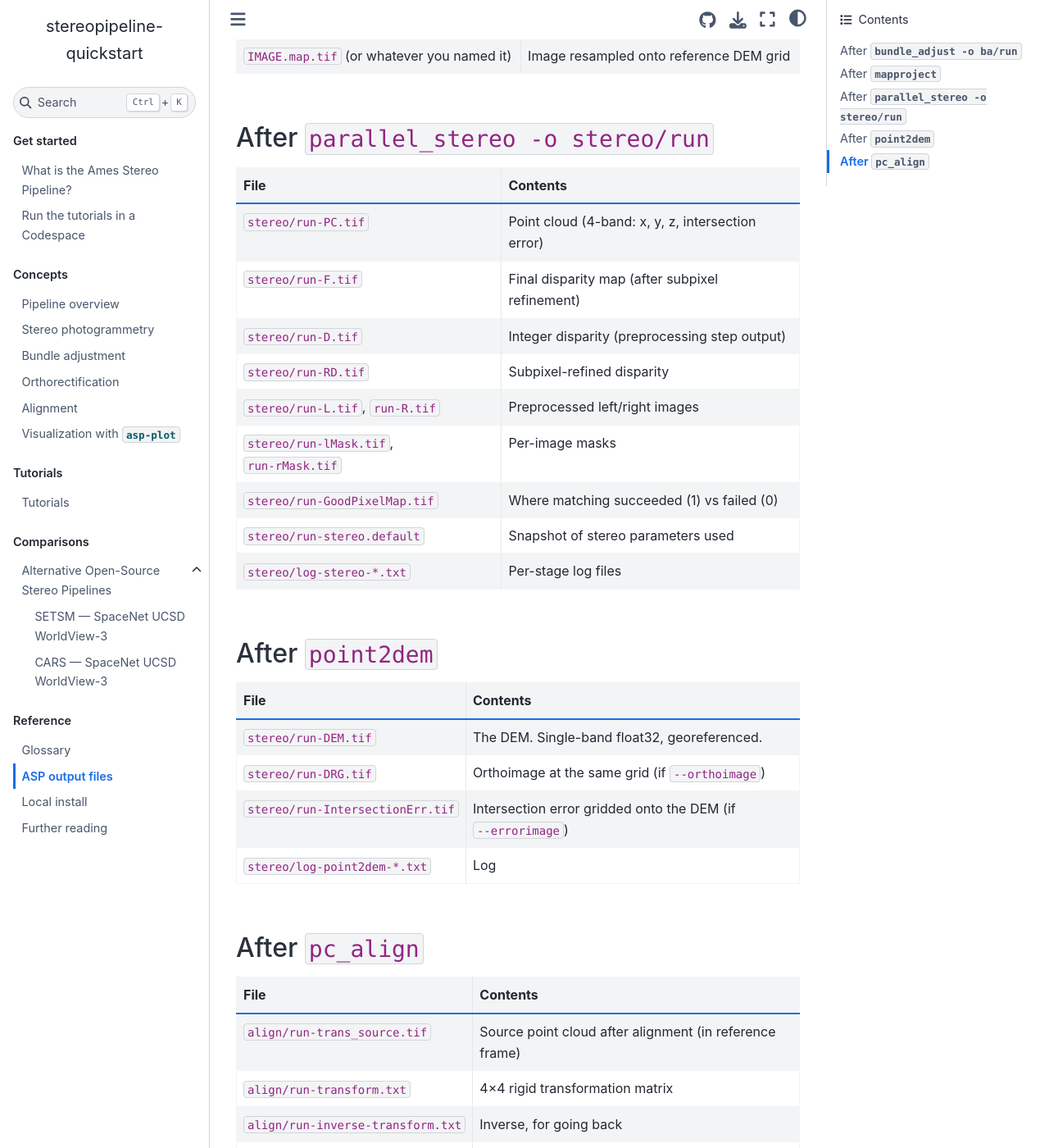
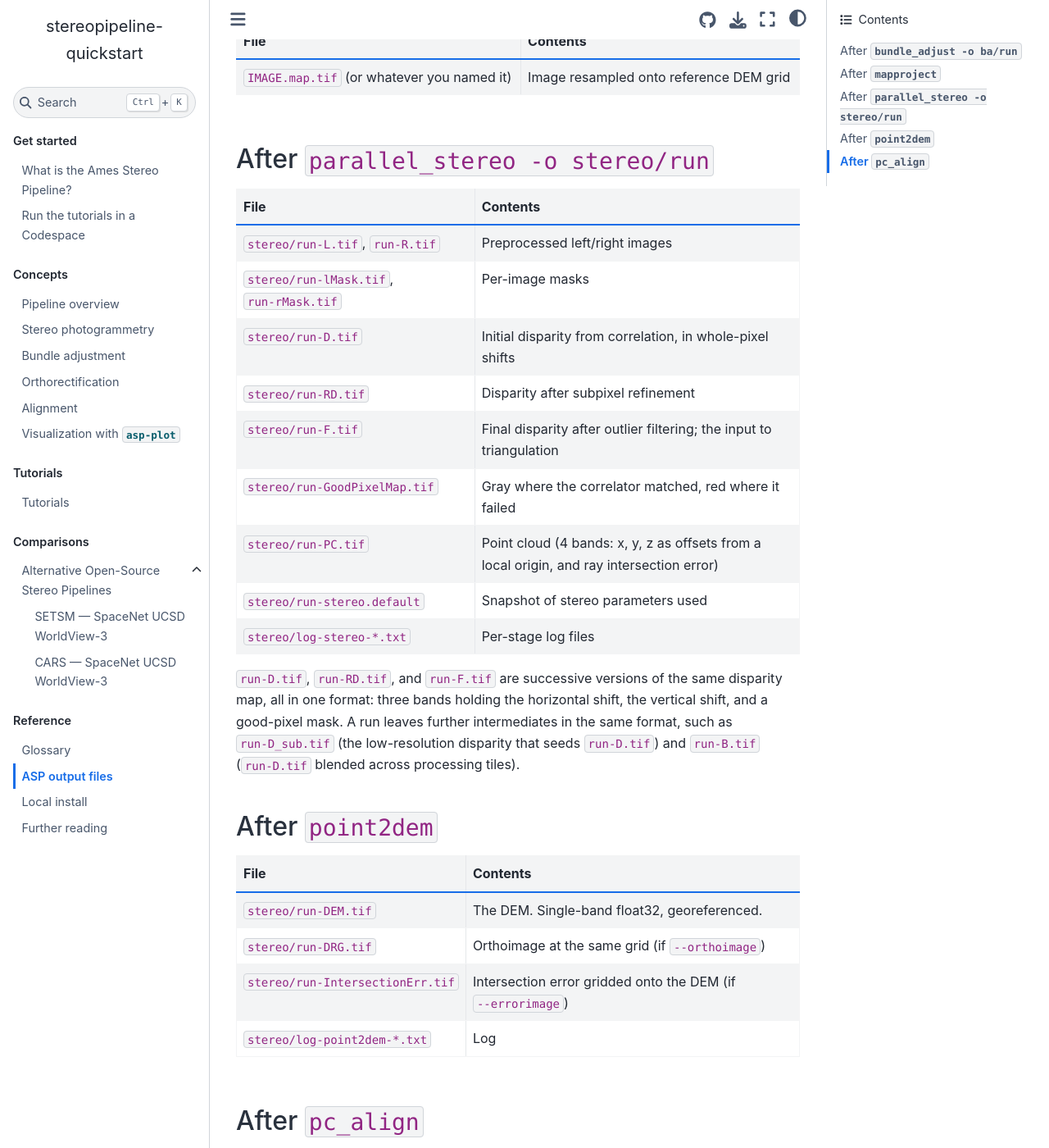
Before and after one commit to uw-cryo/stereopipeline-quickstart, a Sphinx documentation site: the page built from docs/reference/output-files.md, in a window 1280 px wide and 1400 px high, scrolled down 787 px. Shown: the whole window at 82% size. Built offline with Sphinx 7.4.7 and the Sphinx Book theme 1.1.4, drawn with Linux system fonts in a browser that asks for light colours; pages that are not in the unit, such as notebooks, are missing from menus; some of the changed text lies outside the part shown.

Commit message:
Clarify that D/RD/F are successive disparity maps; audit output-files reference
Against the upstream ASP output-files docs: fix run-D.tif's stage
(correlation, not preprocessing) and run-F.tif's (filtering, not
subpixel refinement), describe GoodPixelMap's actual gray/red encoding,
note PC.tif coordinates are offsets from a local origin, and add the
disparity-stage chain to the glossary and stereo-photogrammetry page.

```diff
--- a/docs/reference/output-files.md
+++ b/docs/reference/output-files.md
@@ -1,6 +1,6 @@
 # ASP output files
 
-What key files in an ASP run directory means. Most are named with a `RUN_PREFIX-` followed by a fixed suffix. This is not every file, just those we are most interested in.
+What the key files in an ASP run directory mean. Most are named with a `RUN_PREFIX-` followed by a fixed suffix. This is not every file, just those we are most interested in; the [ASP output files docs](https://stereopipeline.readthedocs.io/en/latest/outputfiles.html) describe everything.
 
 ## After `bundle_adjust -o ba/run`
 
@@ -22,15 +22,17 @@ What key files in an ASP run directory means. Most are named with a `RUN_PREFIX-
 
 | File | Contents |
 |---|---|
-| `stereo/run-PC.tif` | Point cloud (4-band: x, y, z, intersection error) |
-| `stereo/run-F.tif` | Final disparity map (after subpixel refinement) |
-| `stereo/run-D.tif` | Integer disparity (preprocessing step output) |
-| `stereo/run-RD.tif` | Subpixel-refined disparity |
 | `stereo/run-L.tif`, `run-R.tif` | Preprocessed left/right images |
 | `stereo/run-lMask.tif`, `run-rMask.tif` | Per-image masks |
-| `stereo/run-GoodPixelMap.tif` | Where matching succeeded (1) vs failed (0) |
+| `stereo/run-D.tif` | Initial disparity from correlation, in whole-pixel shifts |
+| `stereo/run-RD.tif` | Disparity after subpixel refinement |
+| `stereo/run-F.tif` | Final disparity after outlier filtering; the input to triangulation |
+| `stereo/run-GoodPixelMap.tif` | Gray where the correlator matched, red where it failed |
+| `stereo/run-PC.tif` | Point cloud (4 bands: x, y, z as offsets from a local origin, and ray intersection error) |
 | `stereo/run-stereo.default` | Snapshot of stereo parameters used |
 | `stereo/log-stereo-*.txt` | Per-stage log files |
+
+`run-D.tif`, `run-RD.tif`, and `run-F.tif` are successive versions of the same disparity map, all in one format: three bands holding the horizontal shift, the vertical shift, and a good-pixel mask. A run leaves further intermediates in the same format, such as `run-D_sub.tif` (the low-resolution disparity that seeds `run-D.tif`) and `run-B.tif` (`run-D.tif` blended across processing tiles).
 
 ## After `point2dem`
 
```
Also changed, not shown: docs/concepts/stereo-photogrammetry.md (+1 -1 lines), docs/reference/glossary.md (+1 -1 lines).
